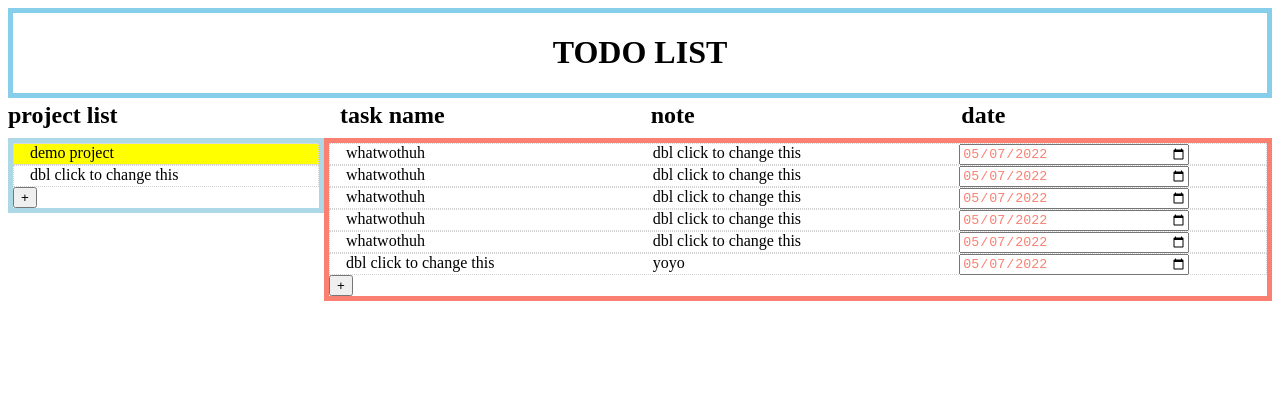
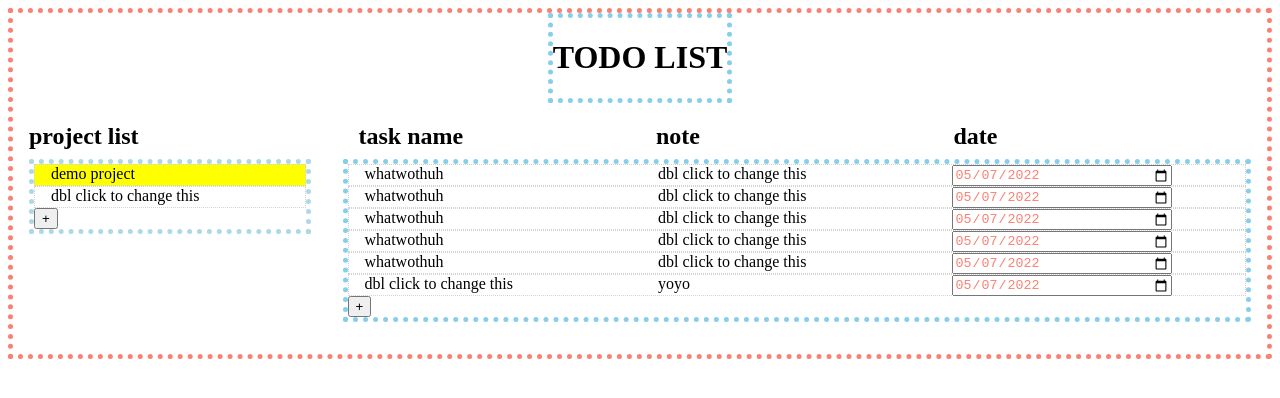
Before and after one commit to daygoDao/todo-list, a website built with webpack: page dist/index.html in a window 1280 px wide. Built offline with Linux system fonts and the light colour scheme.

Commit message:
added border to main sections

```diff
--- a/src/style.css
+++ b/src/style.css
@@ -1,14 +1,23 @@
+body {
+  display: flex;
+  flex-direction: column;
+  justify-content: center;
+  align-items: center;
+  border: 5px dotted salmon;
+}
 header {
-  border: 5px solid skyblue;
+  display: flex;
+  border: 5px dotted skyblue;
   text-align: center;
 }
 
 main {
   display: grid;
   grid-template-columns: 1fr 3fr;
+  width: 100%;
 }
 .projects {
-  border: 5px solid lightblue;
+  border: 5px dotted lightblue;
 }
 
 .project {
@@ -17,7 +26,12 @@ main {
 }
 
 .content {
-  border: 5px solid salmon;
+  border: 5px dotted skyblue;
+}
+
+.projectList,
+.taskSection {
+  padding: 1rem;
 }
 
 .chosenProject {
```
Also changed, not shown: dist/main.js.
